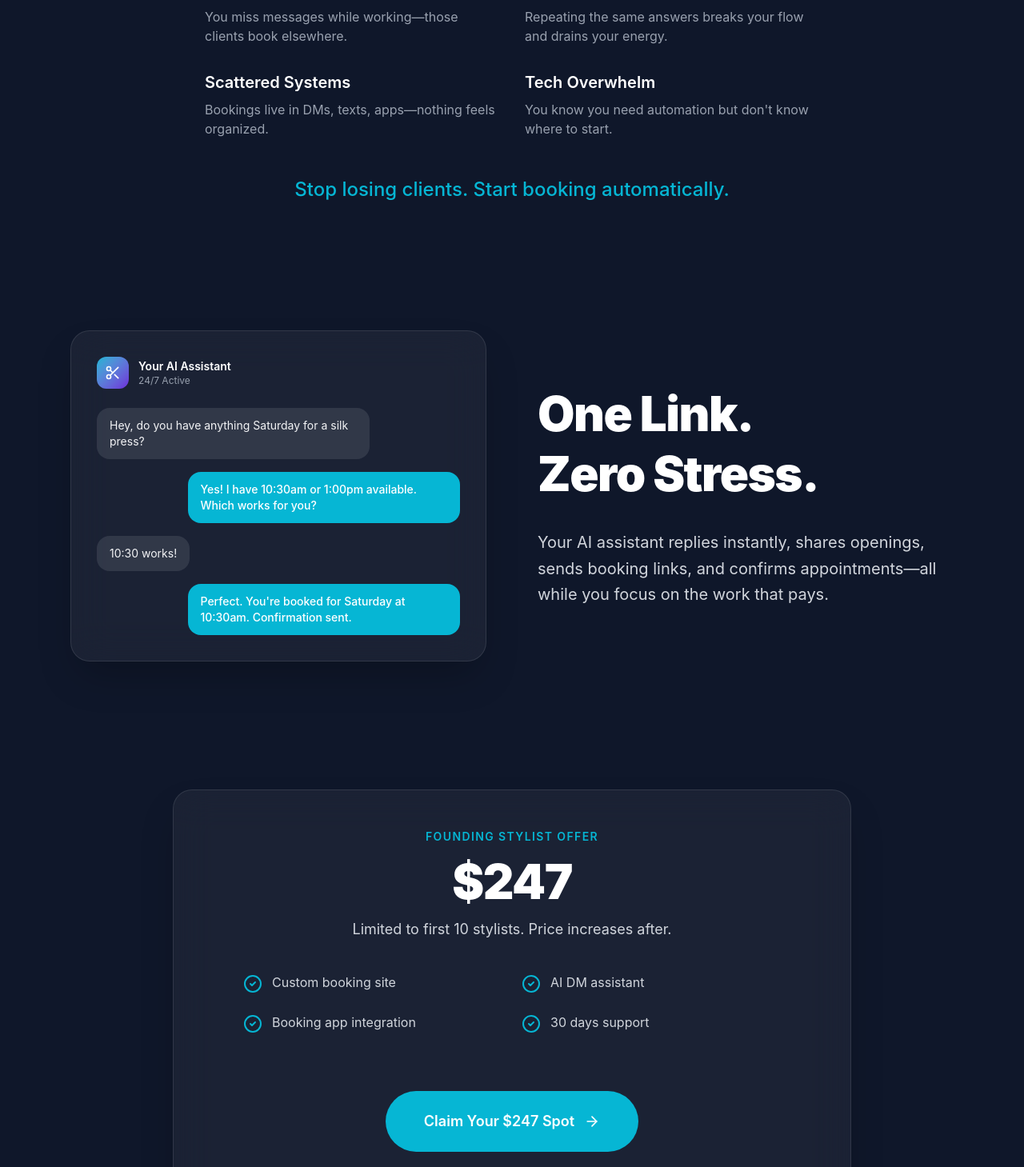
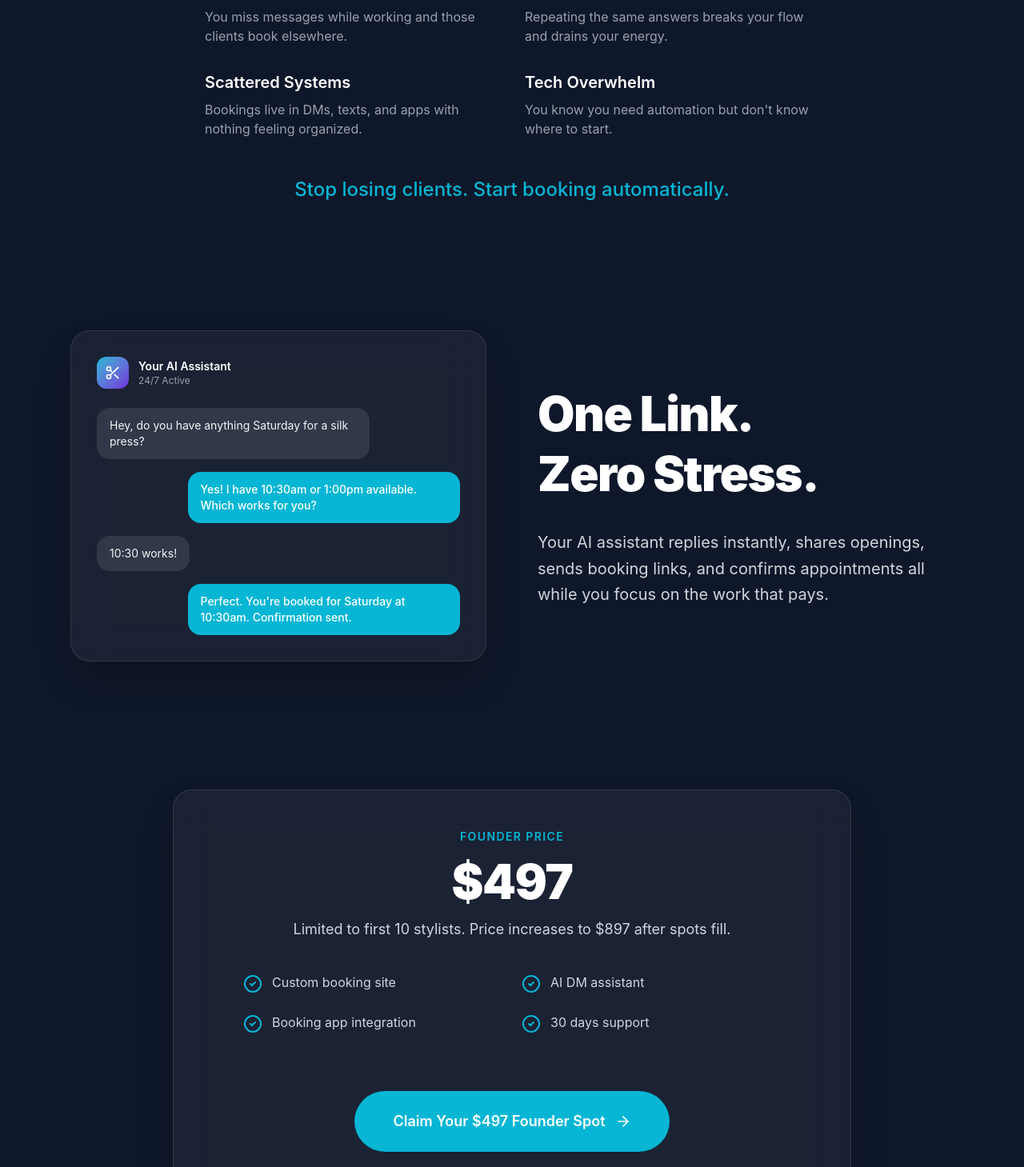
Before and after one commit to LataunaeB/Intelllx-site, a Next.js app: page /stylists in a window 1280 px wide. Shown: the part 1131-2590 px from the top of the page at 80% size. Built offline with nearby package versions, Linux system fonts and the light colour scheme.

Commit message:
Update stylists page: remove em dashes, update founder price to 97 with explicit messaging, enhance urgency copy

```diff
--- a/src/app/stylists/page.tsx
+++ b/src/app/stylists/page.tsx
@@ -28,7 +28,7 @@ export default function StylistsPage() {
 
           {/* Single powerful subheadline */}
           <p className="text-xl md:text-2xl text-gray-300 max-w-2xl mx-auto leading-relaxed font-light">
-            Your AI assistant handles every booking inquiry—instantly, professionally, automatically—so you can stay behind the chair, not the phone.
+            Your AI assistant handles every booking inquiry instantly, professionally, and automatically so you can stay behind the chair, not the phone.
           </p>
 
           {/* One CTA - luxury style */}
@@ -55,7 +55,7 @@ export default function StylistsPage() {
           <div className="grid md:grid-cols-2 gap-8 max-w-3xl mx-auto">
             <div className="text-left space-y-2">
               <p className="text-xl font-semibold text-white">Lost Revenue</p>
-              <p className="text-gray-400">You miss messages while working—those clients book elsewhere.</p>
+              <p className="text-gray-400">You miss messages while working and those clients book elsewhere.</p>
             </div>
             <div className="text-left space-y-2">
               <p className="text-xl font-semibold text-white">Constant Interruptions</p>
@@ -63,7 +63,7 @@ export default function StylistsPage() {
             </div>
             <div className="text-left space-y-2">
               <p className="text-xl font-semibold text-white">Scattered Systems</p>
-              <p className="text-gray-400">Bookings live in DMs, texts, apps—nothing feels organized.</p>
+              <p className="text-gray-400">Bookings live in DMs, texts, and apps with nothing feeling organized.</p>
             </div>
             <div className="text-left space-y-2">
               <p className="text-xl font-semibold text-white">Tech Overwhelm</p>
@@ -127,7 +127,7 @@ export default function StylistsPage() {
               One Link.<br />Zero Stress.
             </h3>
             <p className="text-xl text-gray-300 leading-relaxed">
-              Your AI assistant replies instantly, shares openings, sends booking links, and confirms appointments—all while you focus on the work that pays.
+              Your AI assistant replies instantly, shares openings, sends booking links, and confirms appointments all while you focus on the work that pays.
             </p>
           </div>
         </div>
@@ -139,12 +139,12 @@ export default function StylistsPage() {
           <div className="text-center space-y-8 md:space-y-10">
             {/* Urgency header */}
             <div className="space-y-4">
-              <p className="text-sm font-semibold text-[#06B6D4] uppercase tracking-widest">Founding Stylist Offer</p>
+              <p className="text-sm font-semibold text-[#06B6D4] uppercase tracking-widest">Founder Price</p>
               <h2 className="text-5xl md:text-6xl font-black tracking-tight">
-                $247
+                $497
               </h2>
               <p className="text-lg text-gray-300">
-                Limited to first 10 stylists. Price increases after.
+                Limited to first 10 stylists. Price increases to $897 after spots fill.
               </p>
             </div>
 
@@ -174,7 +174,7 @@ export default function StylistsPage() {
                 href="/contact"
                 className="inline-flex items-center gap-3 bg-[#06B6D4] hover:bg-[#06B6D4]/90 text-[#0F172A] font-semibold px-12 py-6 rounded-full text-lg transition-all duration-300 hover:scale-[1.02] hover:shadow-2xl hover:shadow-[#06B6D4]/30"
               >
-                Claim Your $247 Spot
+                Claim Your $497 Founder Spot
                 <ArrowRight className="w-5 h-5" />
               </Link>
               <p className="mt-6 text-sm text-gray-400">
```
